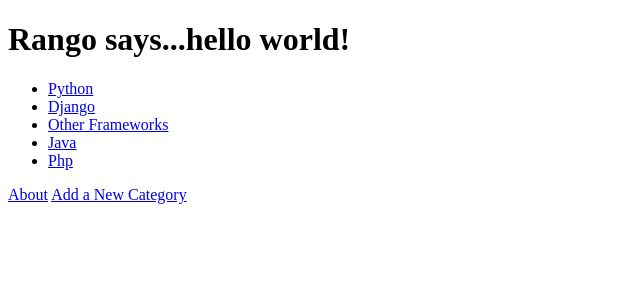
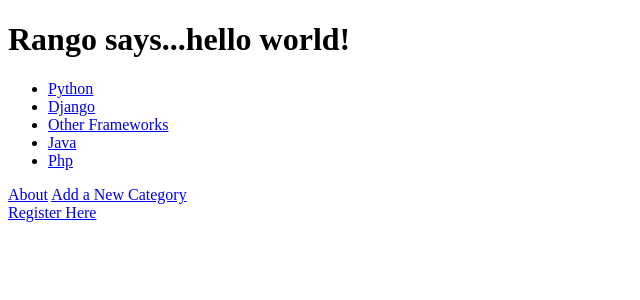
Before and after one commit to maperghis/tango_with_django, a Django app: page /rango/ in a window 1280 px wide. Shown: the top 300 px of the page, without its empty margins (0-640 px from the left). Run offline with Django 3.2, Linux system fonts and the light colour scheme; data comes from the database, SQL or seed files in the repository; both versions use the stored data as it was after the commit.

Commit message:
URL mapping for /rango/register/ and link in index template to page

```diff
--- a/rango/urls.py
+++ b/rango/urls.py
@@ -6,4 +6,6 @@ urlpatterns = patterns('',
     url(r'^about/$', views.about, name='about'),
     url(r'^add_category/$', views.add_category, name='add_category'),
     url(r'^category/(?P<category_name_slug>[\w\-]+)/$', views.category, name='category'),
-    url(r'^category/(?P<category_name_slug>[\w\-]+)/add_page/$', views.add_page, name='add_page'),)
+    url(r'^category/(?P<category_name_slug>[\w\-]+)/add_page/$', views.add_page, name='add_page'),
+    url(r'^register/$', views.register, name='register'),
+    )
--- a/templates/rango/index.html
+++ b/templates/rango/index.html
@@ -19,5 +19,6 @@
 
         <a href="/rango/about/">About</a>
         <a href="/rango/add_category/">Add a New Category</a><br />
+        <a href="/rango/register/">Register Here</a>
     </body>
 </html>
```
Also changed, not shown: db.sqlite3, media/profile_images/Screen_Shot_2014-11-16_at_20.42.14.png (added).
